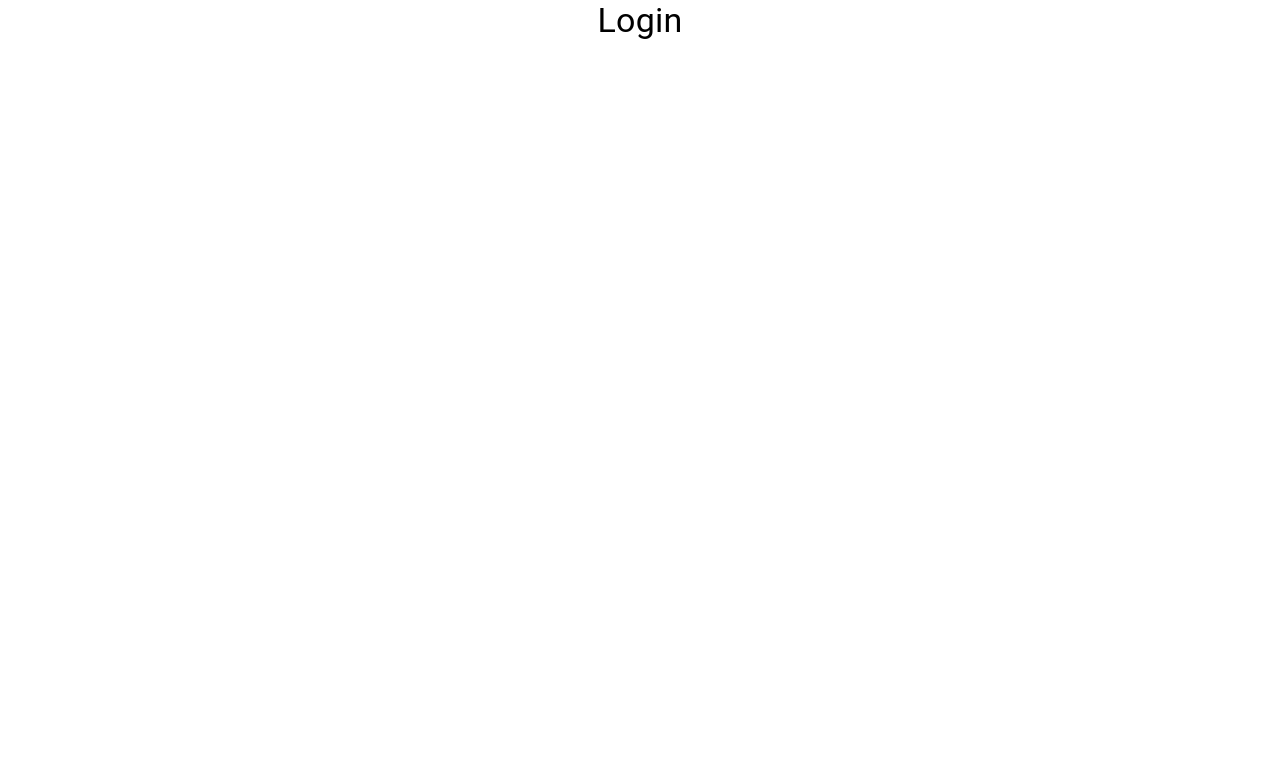
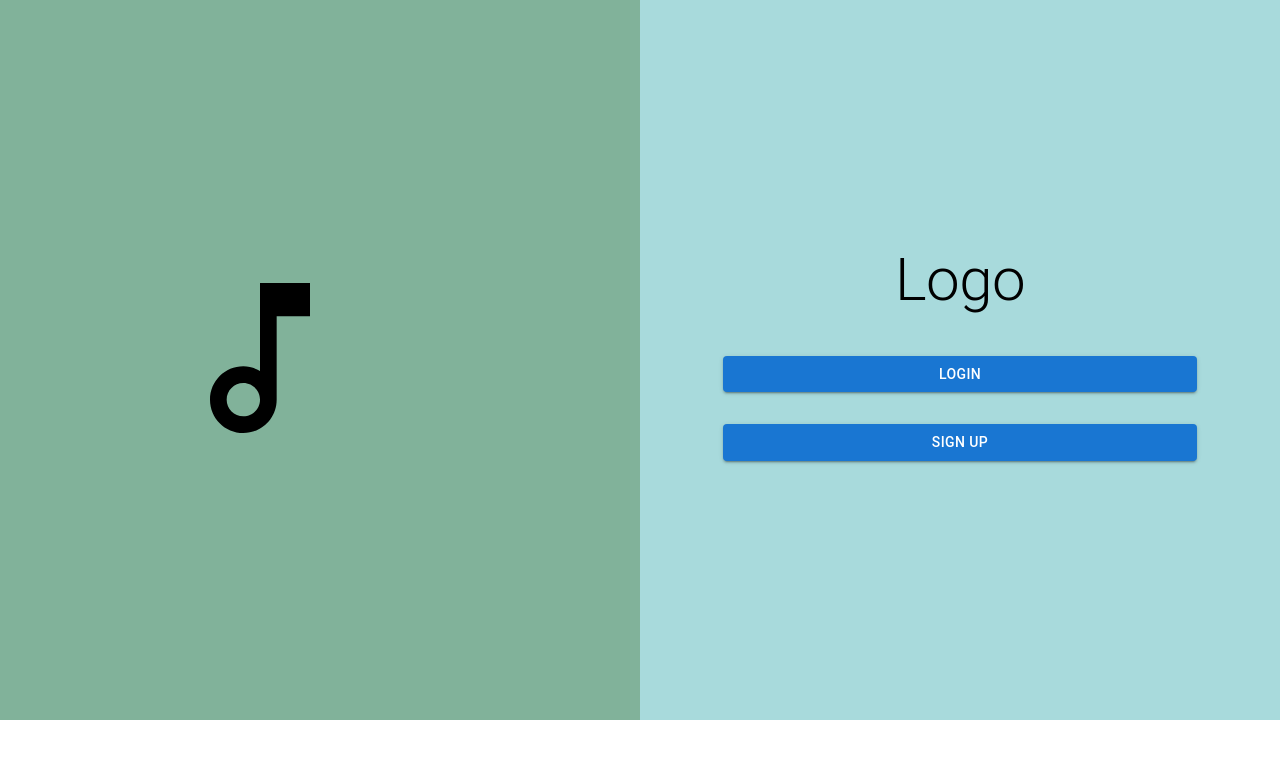
Before and after one commit to ZacharyKay33/Capstone_QuickNotes, a Next.js app: page / in a window 1280 px wide. Shown: the top 758 px of the page. Built offline with nearby package versions, Linux system fonts and the light colour scheme.

Commit message:
Add icons and finish laying out login page
Used an icon for the musical note but moving forward I'm just gonna add
pictures to the assets folder. Didn't at first because that increases
bundle size but we don't care atm

```diff
--- /dev/null
+++ b/components/Login.tsx
@@ -0,0 +1,40 @@
+import AudiotrackOutlinedIcon from "@mui/icons-material/AudiotrackOutlined";
+import { Grid, Stack, Typography, Button, Container } from "@mui/material";
+
+const Login = () => {
+  return (
+    <Stack direction="row" sx={{ height: "720px" }}>
+      {/* Main Container, controls direction and overall size */}
+      <Grid container sx={{ bgcolor: "#81b29a", minHeight: "100%" }}>
+        <Grid xs={6} sx={{ m: "auto" }} item>
+          <AudiotrackOutlinedIcon sx={{ fontSize: 200 }} />
+        </Grid>
+      </Grid>
+      <Grid container sx={{ bgcolor: "#a8dadc", minHeight: "100%" }}>
+        {/*Might be a redundant container, sets color and minimum height */}
+        <Stack
+          direction="column"
+          width="100%"
+          spacing={3}
+          my={"auto"}
+          sx={{ textAlign: "center" }}
+        >
+          <Typography variant="h2" mb={7}>
+            Logo
+          </Typography>
+          <Container>
+            {" "}
+            {/*Centering*/}
+            <Button variant="contained" sx={{ width: "80%", my: 2 }}>
+              Login
+            </Button>
+            <Button variant="contained" sx={{ width: "80%", my: 2 }}>
+              Sign Up
+            </Button>
+          </Container>
+        </Stack>
+      </Grid>
+    </Stack>
+  );
+};
+export default Login;
--- a/package.json
+++ b/package.json
@@ -12,7 +12,9 @@
   "dependencies": {
     "@emotion/react": "^11.8.2",
     "@emotion/styled": "^11.8.1",
+    "@mui/icons-material": "^5.5.1",
     "@mui/material": "^5.5.2",
+    "last-fm": "^5.3.0",
     "next": "12.1.0",
     "react": "17.0.2",
     "react-dom": "17.0.2"
--- a/pages/index.tsx
+++ b/pages/index.tsx
@@ -1,20 +1,30 @@
 import { Grid, Typography } from "@mui/material";
+import Login from "../components/Login";
 import type { NextPage } from "next";
-import { useState } from "react";
+import { useEffect, useState } from "react";
+
+/* const LastFM = require("last-fm");
+const lastfm = new LastFM(process.env.LASTFM_KEY, {
+  userAgent: "QuarterNotes/0.0.1 (http://quarternotes.com)",
+}); */
 
 const Home: NextPage = () => {
+  //Page's state (data)
   const [isAuthed, setIsAuthed] = useState(false);
+
+  //Side effect that fires whenever isAuthed is updated
+  useEffect(() => {
+    console.log("isAuthed is updated to - " + isAuthed);
+  }, [isAuthed]);
 
   return (
     <>
-      {isAuthed ? (
+      {isAuthed ? ( //Check if we're authenticated
         <Grid container justifyContent="center">
           <Typography variant="h4">Home</Typography>
         </Grid>
       ) : (
-        <Grid container justifyContent="center">
-          <Typography variant="h4">Login</Typography>
-        </Grid>
+        <Login />
       )}
     </>
   );
```
Also changed, not shown: 1 other file (tests, documents, lock files or other folders).
